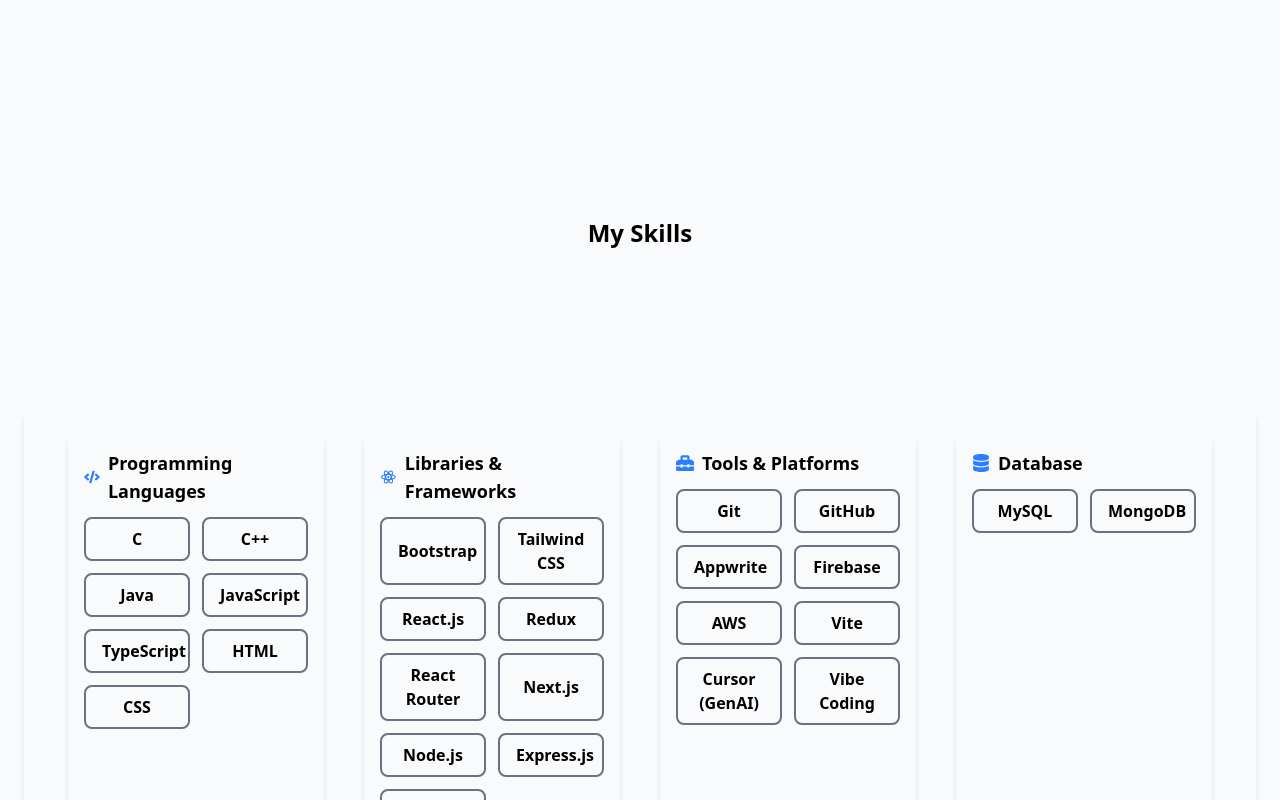
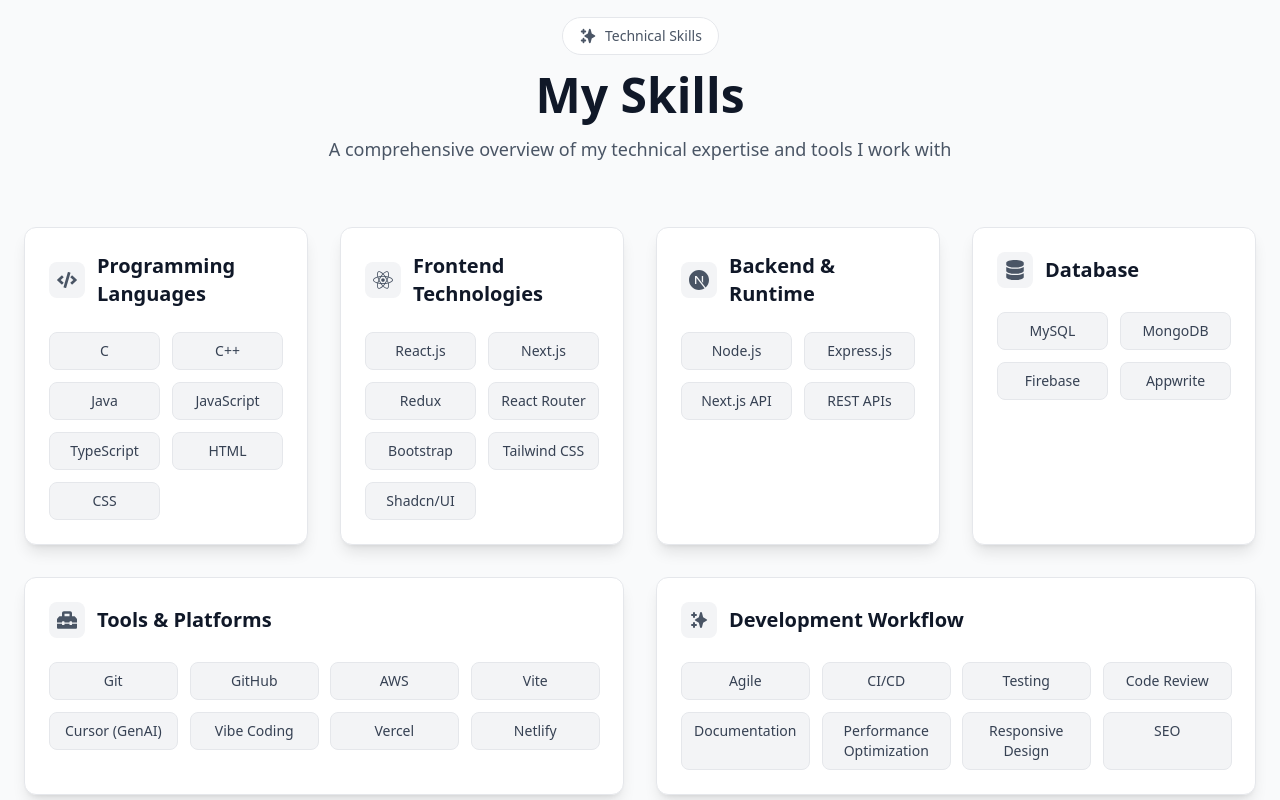
Before and after one commit to shishirdubey24/My-Portfolio, a React (Vite) app: page / in a window 1280 px wide. Shown: the part 960-1760 px from the top of the page. Built offline with nearby package versions, Linux system fonts and the light colour scheme.

Commit message:
Redesigend and changed structer

```diff
--- a/src/components/Skill.jsx
+++ b/src/components/Skill.jsx
@@ -1,100 +1,201 @@
-import { FaCode, FaToolbox, FaDatabase } from "react-icons/fa";
-import { RiReactjsLine } from "react-icons/ri";
+import { FaCode, FaToolbox, FaDatabase, FaReact } from "react-icons/fa";
+import { SiNextdotjs } from "react-icons/si";
+import { HiSparkles } from "react-icons/hi";
+import { useEffect, useRef, useState } from "react";
 
 const Skill = () => {
-  // Updated Button Styling (More Visibility, Sky Blue on Hover)
-  const buttonClass =
-    "px-4 py-2 rounded-lg border-2 border-gray-500 font-semibold " +
-    "transition duration-300 transform hover:scale-105 hover:bg-gray-600 hover:text-white " +
-    "hover:shadow-md";
+  const [isVisible, setIsVisible] = useState(false);
+  const skillsRef = useRef(null);
+
+  useEffect(() => {
+    const observer = new IntersectionObserver(
+      ([entry]) => {
+        if (entry.isIntersecting) {
+          setIsVisible(true);
+          // Stop observing once animations have been triggered
+          observer.unobserve(entry.target);
+        }
+      },
+      {
+        threshold: 0.1, // Trigger when 10% of the section is visible
+        rootMargin: "-50px 0px -50px 0px" // Adjust trigger point
+      }
+    );
+
+    if (skillsRef.current) {
+      observer.observe(skillsRef.current);
+    }
+
+    return () => {
+      if (skillsRef.current) {
+        observer.unobserve(skillsRef.current);
+      }
+    };
+  }, []);
 
   return (
-    <div id="project" className="font-medium p-6 mt-70">
-      <h1 className="text-2xl font-bold text-center mb-6">My Skills</h1>
-
     <div
       id="skill"
-        className="mt-40 font-medium flex flex-wrap space-x-10 justify-center p-6 bg-gray-50 rounded-lg shadow-md"
+      ref={skillsRef}
+      className="font-medium p-6 mt-20 bg-gray-50 dark:bg-gray-900 min-h-screen"
     >
+      {/* Header Section */}
+      <div className={`text-center mb-16 ${isVisible ? 'animate-fade-in-up' : 'opacity-0'}`}>
+        <div className={`inline-flex items-center gap-2 px-4 py-2 bg-white dark:bg-gray-800 border border-gray-200 dark:border-gray-700 rounded-full text-gray-600 dark:text-gray-400 text-sm font-medium mb-4 ${isVisible ? 'animate-fade-in-down delay-300' : 'opacity-0'}`}>
+          <HiSparkles className="text-lg" />
+          Technical Skills
+        </div>
+        <h1 className={`text-4xl md:text-5xl font-bold text-gray-900 dark:text-white mb-4 ${isVisible ? 'animate-fade-in delay-100' : 'opacity-0'}`}>
+          My Skills
+        </h1>
+        <p className={`text-gray-600 dark:text-gray-400 max-w-2xl mx-auto text-lg ${isVisible ? 'animate-fade-in delay-200' : 'opacity-0'}`}>
+          A comprehensive overview of my technical expertise and tools I work with
+        </p>
+      </div>
+
+      <div className="grid grid-cols-1 md:grid-cols-2 xl:grid-cols-4 gap-8 max-w-7xl mx-auto">
+
         {/* Programming Languages */}
-        <div className="p-4 rounded-lg shadow-md w-64">
-          <h1 className="text-lg font-semibold mb-3 flex items-center gap-2">
-            <FaCode className="text-blue-500" /> Programming Languages
-          </h1>
+        <div className={`group relative overflow-hidden rounded-xl bg-white dark:bg-gray-800 border border-gray-200 dark:border-gray-700 shadow-lg hover:shadow-xl transition-all duration-300 hover-lift ${isVisible ? 'animate-scale-in delay-400' : 'opacity-0'}`}>
+          <div className="relative p-6">
+            <div className={`flex items-center gap-3 mb-6 ${isVisible ? 'animate-fade-in delay-600' : 'opacity-0'}`}>
+              <div className={`p-2 bg-gray-100 dark:bg-gray-700 rounded-lg ${isVisible ? 'animate-pulse-once delay-800' : ''}`}>
+                <FaCode className="text-xl text-gray-600 dark:text-gray-400" />
+              </div>
+              <h2 className="text-xl font-bold text-gray-900 dark:text-white">Programming Languages</h2>
+            </div>
+
             <div className="grid grid-cols-2 gap-3">
-            <button className={buttonClass}>C</button>
-            <button className={buttonClass}>C++</button>
+              {['C', 'C++', 'Java', 'JavaScript', 'TypeScript', 'HTML', 'CSS'].map((skill, index) => (
+                <span
+                  key={skill}
+                  className={`px-3 py-2 bg-gray-100 dark:bg-gray-700 text-gray-700 dark:text-gray-300 rounded-lg text-sm font-medium border border-gray-200 dark:border-gray-600 hover:border-gray-400 dark:hover:border-gray-500 transition-colors text-center hover-scale ${isVisible ? 'animate-bounce-in' : 'opacity-0'}`}
+                  style={{ animationDelay: isVisible ? `${700 + (index * 50)}ms` : '0ms' }}
+                >
+                  {skill}
+                </span>
+              ))}
             </div>
-          <div className="grid grid-cols-2 gap-3 mt-3">
-            <button className={buttonClass}>Java</button>
-            <button className={buttonClass}>JavaScript</button>
-          </div>
-          <div className="grid grid-cols-2 gap-3 mt-3">
-            <button className={buttonClass}>TypeScript</button>
-            <button className={buttonClass}>HTML</button>
-          </div>
-          <div className="grid grid-cols-2 gap-3 mt-3">
-            <button className={buttonClass}>CSS</button>
           </div>
         </div>
 
-        {/* Libraries & Frameworks */}
-        <div className="p-4 rounded-lg shadow-md w-64">
-          <h1 className="text-lg font-semibold mb-3 flex items-center gap-2">
-            <RiReactjsLine className="text-blue-500" /> Libraries & Frameworks
-          </h1>
+        {/* Frontend Technologies */}
+        <div className={`group relative overflow-hidden rounded-xl bg-white dark:bg-gray-800 border border-gray-200 dark:border-gray-700 shadow-lg hover:shadow-xl transition-all duration-300 hover-lift ${isVisible ? 'animate-scale-in delay-500' : 'opacity-0'}`}>
+          <div className="relative p-6">
+            <div className={`flex items-center gap-3 mb-6 ${isVisible ? 'animate-fade-in delay-700' : 'opacity-0'}`}>
+              <div className={`p-2 bg-gray-100 dark:bg-gray-700 rounded-lg ${isVisible ? 'animate-pulse-once delay-900' : ''}`}>
+                <FaReact className="text-xl text-gray-600 dark:text-gray-400" />
+              </div>
+              <h2 className="text-xl font-bold text-gray-900 dark:text-white">Frontend Technologies</h2>
+            </div>
+
             <div className="grid grid-cols-2 gap-3">
-            <button className={buttonClass}>Bootstrap</button>
-            <button className={buttonClass}>Tailwind CSS</button>
+              {['React.js', 'Next.js', 'Redux', 'React Router', 'Bootstrap', 'Tailwind CSS', 'Shadcn/UI'].map((skill, index) => (
+                <span
+                  key={skill}
+                  className={`px-3 py-2 bg-gray-100 dark:bg-gray-700 text-gray-700 dark:text-gray-300 rounded-lg text-sm font-medium border border-gray-200 dark:border-gray-600 hover:border-gray-400 dark:hover:border-gray-500 transition-colors text-center hover-scale ${isVisible ? 'animate-bounce-in' : 'opacity-0'}`}
+                  style={{ animationDelay: isVisible ? `${800 + (index * 50)}ms` : '0ms' }}
+                >
+                  {skill}
+                </span>
+              ))}
             </div>
-          <div className="grid grid-cols-2 gap-3 mt-3">
-            <button className={buttonClass}>React.js</button>
-            <button className={buttonClass}>Redux</button>
           </div>
-          <div className="grid grid-cols-2 gap-3 mt-3">
-            <button className={buttonClass}>React Router</button>
-            <button className={buttonClass}>Next.js</button>
         </div>
-          <div className="grid grid-cols-2 gap-3 mt-3">
-            <button className={buttonClass}>Node.js</button>
-            <button className={buttonClass}>Express.js</button>
+
+        {/* Backend & Runtime */}
+        <div className={`group relative overflow-hidden rounded-xl bg-white dark:bg-gray-800 border border-gray-200 dark:border-gray-700 shadow-lg hover:shadow-xl transition-all duration-300 hover-lift ${isVisible ? 'animate-scale-in delay-600' : 'opacity-0'}`}>
+          <div className="relative p-6">
+            <div className={`flex items-center gap-3 mb-6 ${isVisible ? 'animate-fade-in delay-800' : 'opacity-0'}`}>
+              <div className={`p-2 bg-gray-100 dark:bg-gray-700 rounded-lg ${isVisible ? 'animate-pulse-once delay-1000' : ''}`}>
+                <SiNextdotjs className="text-xl text-gray-600 dark:text-gray-400" />
               </div>
-          <div className="grid grid-cols-2 gap-3 mt-3">
-            <button className={buttonClass}>Shadcn/UI</button>
+              <h2 className="text-xl font-bold text-gray-900 dark:text-white">Backend & Runtime</h2>
+            </div>
+
+            <div className="grid grid-cols-2 gap-3">
+              {['Node.js', 'Express.js', 'Next.js API', 'REST APIs'].map((skill, index) => (
+                <span
+                  key={skill}
+                  className={`px-3 py-2 bg-gray-100 dark:bg-gray-700 text-gray-700 dark:text-gray-300 rounded-lg text-sm font-medium border border-gray-200 dark:border-gray-600 hover:border-gray-400 dark:hover:border-gray-500 transition-colors text-center hover-scale ${isVisible ? 'animate-bounce-in' : 'opacity-0'}`}
+                  style={{ animationDelay: isVisible ? `${900 + (index * 50)}ms` : '0ms' }}
+                >
+                  {skill}
+                </span>
+              ))}
+            </div>
+          </div>
+        </div>
+
+        {/* Database */}
+        <div className={`group relative overflow-hidden rounded-xl bg-white dark:bg-gray-800 border border-gray-200 dark:border-gray-700 shadow-lg hover:shadow-xl transition-all duration-300 hover-lift ${isVisible ? 'animate-scale-in delay-700' : 'opacity-0'}`}>
+          <div className="relative p-6">
+            <div className={`flex items-center gap-3 mb-6 ${isVisible ? 'animate-fade-in delay-900' : 'opacity-0'}`}>
+              <div className={`p-2 bg-gray-100 dark:bg-gray-700 rounded-lg ${isVisible ? 'animate-pulse-once delay-1100' : ''}`}>
+                <FaDatabase className="text-xl text-gray-600 dark:text-gray-400" />
+              </div>
+              <h2 className="text-xl font-bold text-gray-900 dark:text-white">Database</h2>
+            </div>
+
+            <div className="grid grid-cols-2 gap-3">
+              {['MySQL', 'MongoDB', 'Firebase', 'Appwrite'].map((skill, index) => (
+                <span
+                  key={skill}
+                  className={`px-3 py-2 bg-gray-100 dark:bg-gray-700 text-gray-700 dark:text-gray-300 rounded-lg text-sm font-medium border border-gray-200 dark:border-gray-600 hover:border-gray-400 dark:hover:border-gray-500 transition-colors text-center hover-scale ${isVisible ? 'animate-bounce-in' : 'opacity-0'}`}
+                  style={{ animationDelay: isVisible ? `${1000 + (index * 50)}ms` : '0ms' }}
+                >
+                  {skill}
+                </span>
+              ))}
+            </div>
           </div>
         </div>
 
         {/* Tools & Platforms */}
-        <div className="p-4 rounded-lg shadow-md w-64">
-          <h1 className="text-lg font-semibold mb-3 flex items-center gap-2">
-            <FaToolbox className="text-blue-500" /> Tools & Platforms
-          </h1>
-          <div className="grid grid-cols-2 gap-3">
-            <button className={buttonClass}>Git</button>
-            <button className={buttonClass}>GitHub</button>
+        <div className={`group relative overflow-hidden rounded-xl bg-white dark:bg-gray-800 border border-gray-200 dark:border-gray-700 shadow-lg hover:shadow-xl transition-all duration-300 md:col-span-2 hover-lift ${isVisible ? 'animate-slide-in-left delay-800' : 'opacity-0'}`}>
+          <div className="relative p-6">
+            <div className={`flex items-center gap-3 mb-6 ${isVisible ? 'animate-fade-in delay-1000' : 'opacity-0'}`}>
+              <div className={`p-2 bg-gray-100 dark:bg-gray-700 rounded-lg ${isVisible ? 'animate-pulse-once delay-1200' : ''}`}>
+                <FaToolbox className="text-xl text-gray-600 dark:text-gray-400" />
               </div>
-          <div className="grid grid-cols-2 gap-3 mt-3">
-            <button className={buttonClass}>Appwrite</button>
-            <button className={buttonClass}>Firebase</button>
+              <h2 className="text-xl font-bold text-gray-900 dark:text-white">Tools & Platforms</h2>
             </div>
-          <div className="grid grid-cols-2 gap-3 mt-3">
-            <button className={buttonClass}>AWS</button>
-            <button className={buttonClass}>Vite</button>
+
+            <div className="grid grid-cols-2 md:grid-cols-4 gap-3">
+              {['Git', 'GitHub', 'AWS', 'Vite', 'Cursor (GenAI)', 'Vibe Coding', 'Vercel', 'Netlify'].map((skill, index) => (
+                <span
+                  key={skill}
+                  className={`px-3 py-2 bg-gray-100 dark:bg-gray-700 text-gray-700 dark:text-gray-300 rounded-lg text-sm font-medium border border-gray-200 dark:border-gray-600 hover:border-gray-400 dark:hover:border-gray-500 transition-colors text-center hover-scale ${isVisible ? 'animate-bounce-in' : 'opacity-0'}`}
+                  style={{ animationDelay: isVisible ? `${1100 + (index * 50)}ms` : '0ms' }}
+                >
+                  {skill}
+                </span>
+              ))}
             </div>
-          <div className="grid grid-cols-2 gap-3 mt-3">
-            <button className={buttonClass}>Cursor (GenAI)</button>
-            <button className={buttonClass}>Vibe Coding</button>
           </div>
         </div>
 
-        {/* Database */}
-        <div className="p-4 rounded-lg shadow-md w-64">
-          <h1 className="text-lg font-semibold mb-3 flex items-center gap-2">
-            <FaDatabase className="text-blue-500" /> Database
-          </h1>
-          <div className="grid grid-cols-2 gap-3">
-            <button className={buttonClass}>MySQL</button>
-            <button className={buttonClass}>MongoDB</button>
+        {/* Development Workflow */}
+        <div className={`group relative overflow-hidden rounded-xl bg-white dark:bg-gray-800 border border-gray-200 dark:border-gray-700 shadow-lg hover:shadow-xl transition-all duration-300 md:col-span-2 hover-lift ${isVisible ? 'animate-slide-in-right delay-1000' : 'opacity-0'}`}>
+          <div className="relative p-6">
+            <div className={`flex items-center gap-3 mb-6 ${isVisible ? 'animate-fade-in delay-1200' : 'opacity-0'}`}>
+              <div className={`p-2 bg-gray-100 dark:bg-gray-700 rounded-lg ${isVisible ? 'animate-pulse-once delay-1400' : ''}`}>
+                <HiSparkles className="text-xl text-gray-600 dark:text-gray-400" />
+              </div>
+              <h2 className="text-xl font-bold text-gray-900 dark:text-white">Development Workflow</h2>
+            </div>
+
+            <div className="grid grid-cols-2 md:grid-cols-4 gap-3">
+              {['Agile', 'CI/CD', 'Testing', 'Code Review', 'Documentation', 'Performance Optimization', 'Responsive Design', 'SEO'].map((skill, index) => (
+                <span
+                  key={skill}
+                  className={`px-3 py-2 bg-gray-100 dark:bg-gray-700 text-gray-700 dark:text-gray-300 rounded-lg text-sm font-medium border border-gray-200 dark:border-gray-600 hover:border-gray-400 dark:hover:border-gray-500 transition-colors text-center hover-scale ${isVisible ? 'animate-bounce-in' : 'opacity-0'}`}
+                  style={{ animationDelay: isVisible ? `${1300 + (index * 50)}ms` : '0ms' }}
+                >
+                  {skill}
+                </span>
+              ))}
+            </div>
           </div>
         </div>
       </div>
```
Lines whose indentation alone changed are shown as unchanged.
